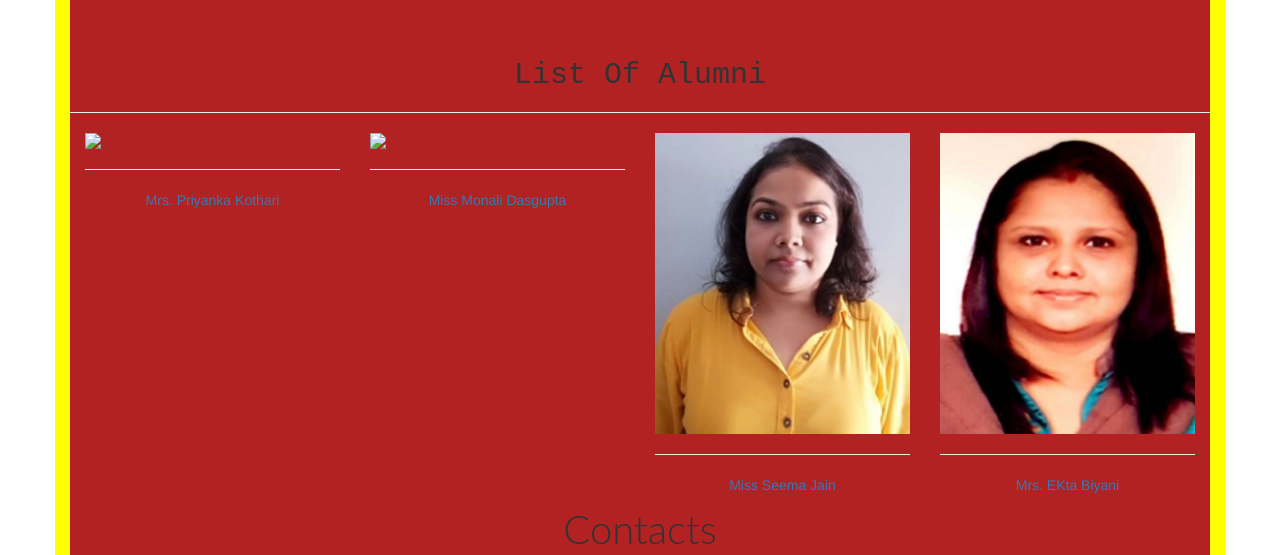
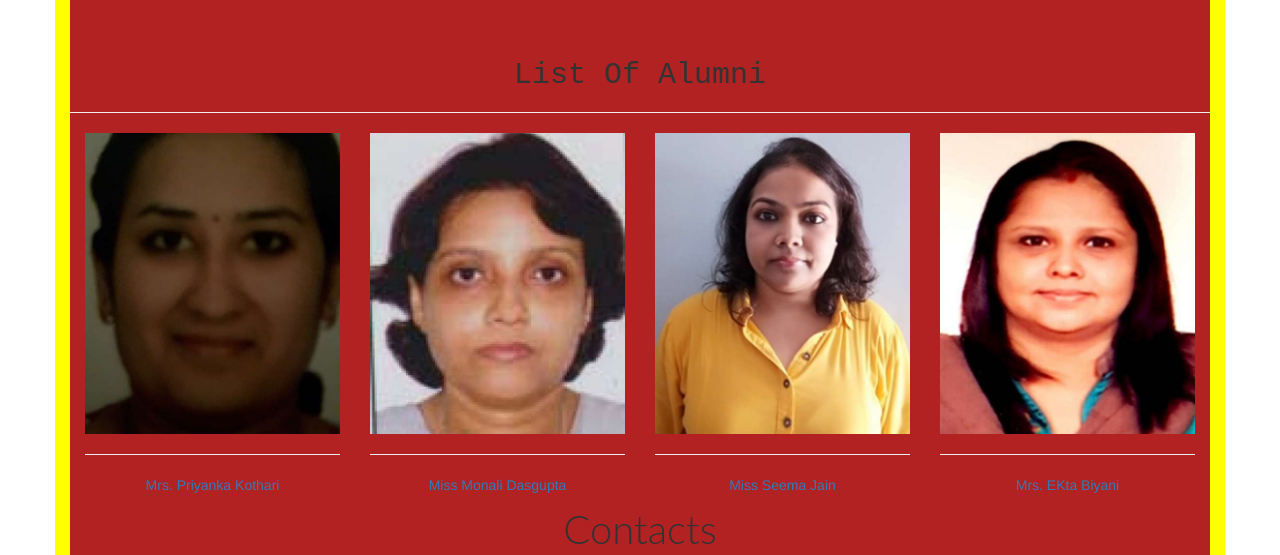
Before and after one commit to Rich-gif/My-School-Website, a plain HTML site: page index.html in a window 1280 px wide. Shown: the part 4400-4955 px from the top of the page. Drawn offline with nearby package versions, Linux system fonts and the light colour scheme.

Commit message:
Add files via upload

```diff
--- a/index.html
+++ b/index.html
@@ -222,8 +222,8 @@ The championship is organised every year by Hanshi Premjit Sen. It is because of
          <div class="page-header col-lg-12 col-md-12 col-sm-12 col-xs-12">
             <h2 class="text-capitalize"> List of Alumni </h2>
         </div>
-        <div class="col-lg-3 col-md-3 col-sm-3 col-xs-6 book" data-toggle="modal" data-target="#first_space_encyclopedia">
-            <img src="s1.jpg" class="img-responsive">
+        <div class="col-lg-3 col-md-3 col-sm-3 col-xs-6 book" data-toggle="modal" data-target="#priyanka_kothari">
+            <img src="13%20Priyanka%20Kothari.jpg" class="img-responsive">
             <hr>
             <p class="text-primary"> Mrs. Priyanka Kothari</p>
         </div>
@@ -245,8 +245,8 @@ The championship is organised every year by Hanshi Premjit Sen. It is because of
             </div>
         </div>
 
-                <div class="col-lg-3 col-md-3 col-sm-3 col-xs-6 book" data-toggle="modal" data-target="#man_on_the_moon">
-            <img src="s2.jpg" class="img-responsive">
+                <div class="col-lg-3 col-md-3 col-sm-3 col-xs-6 book" data-toggle="modal" data-target="#monali_dasgupta">
+            <img src="Monali%20Dasgupta.jpg" class="img-responsive">
             <hr>
             <p class="text-primary"> Miss Monali Dasgupta </p>
         </div>
@@ -267,7 +267,7 @@ The championship is organised every year by Hanshi Premjit Sen. It is because of
         </div>
 
 
-        <div class="col-lg-3 col-md-3 col-sm-3 col-xs-6 book" data-toggle="modal" data-target="#space_encyclopedia">
+        <div class="col-lg-3 col-md-3 col-sm-3 col-xs-6 book" data-toggle="modal" data-target="#seema_jain">
             <img src="Seema%20jain.jpg" class="img-responsive">
             <hr>
             <p class="text-primary"> Miss Seema Jain </p>
```
